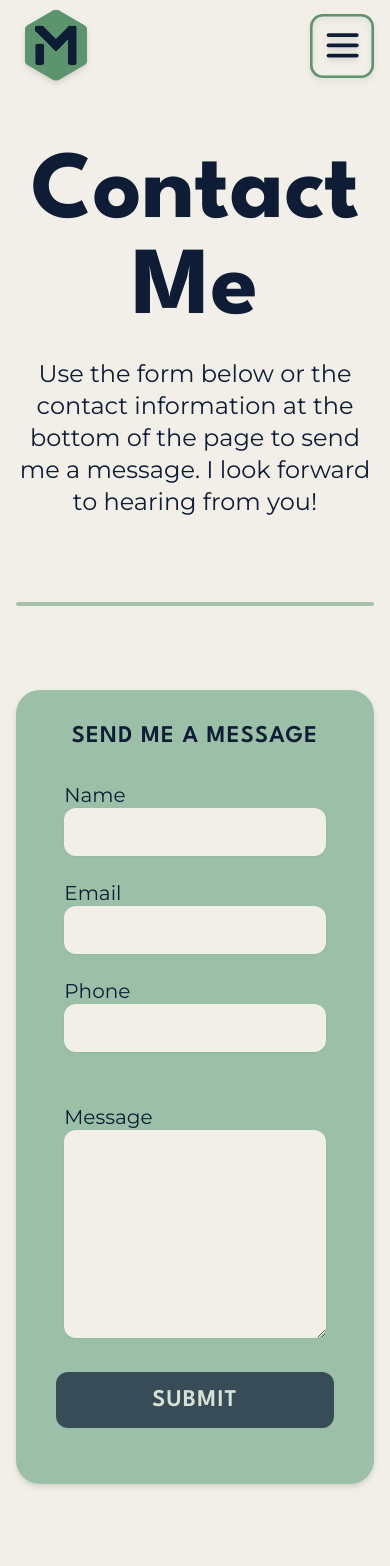
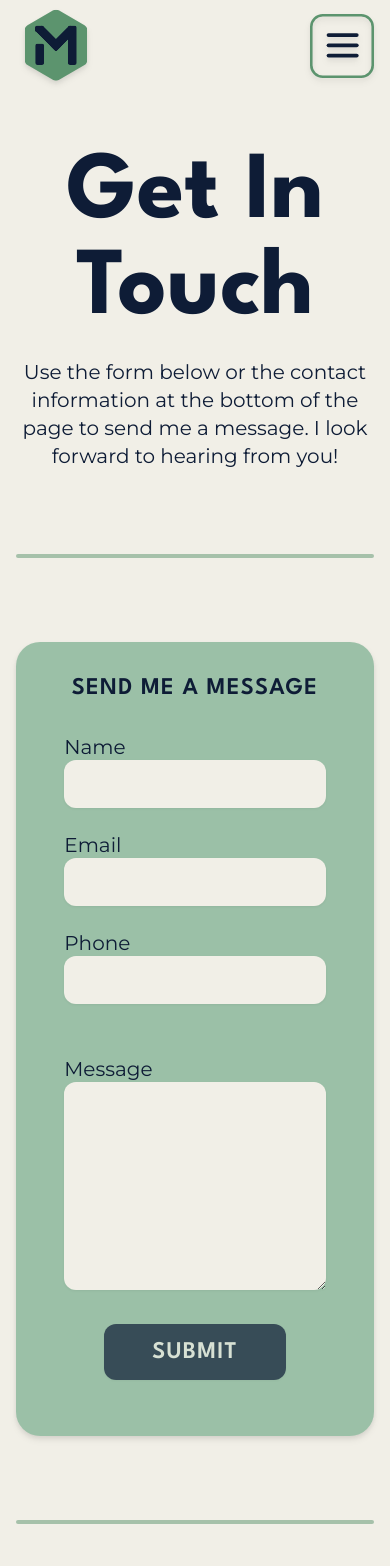
Before and after one commit to miguel-fg/portfolio-v2, a React (Vite) app: page /#/contact in a window 390 px wide. Shown: the top 1566 px of the page. Built offline with nearby package versions, Linux system fonts and the light colour scheme.

Commit message:
Add Contact page mobile layout

```diff
--- a/src/components/ContactForm.jsx
+++ b/src/components/ContactForm.jsx
@@ -70,7 +70,7 @@ const ContactForm = (props) => {
                 <div className="flex items-center justify-center">
                     <button
                         disabled
-                        className="bg-oxford-blue text-alabaster text-h3 font-LS uppercase py-2.5 px-24 rounded-xl drop-shadow-sm disabled:opacity-70"
+                        className="bg-oxford-blue text-alabaster text-h3 font-LS uppercase py-2.5 px-12 lg:px-24 rounded-xl drop-shadow-sm disabled:opacity-70"
                     >
                         Submit
                     </button>
--- a/src/pages/Contact.jsx
+++ b/src/pages/Contact.jsx
@@ -5,10 +5,10 @@ import Divider from "../components/Divider";
 const Contact = () => {
     return (
         <>
-            <h1 className="text-h1 font-LS text-oxford-blue col-span-12 text-center mt-10 leading-none">
-                Contact Me
+            <h1 className="text-h1 lg:text-h1lg font-LS text-oxford-blue text-center mt-10 leading-none">
+                Get In Touch
             </h1>
-            <p className="col-span-8 col-start-3 font-MT text-2xl text-oxford-blue text-center">
+            <p className="md:w-10/12 lg:w-9/12 md:self-center font-MT text-xl lg:text-2xl text-oxford-blue text-center">
                 Use the form below or the contact information at the bottom of the page to send me a message. I look forward to hearing
                 from you!
             </p>
```
